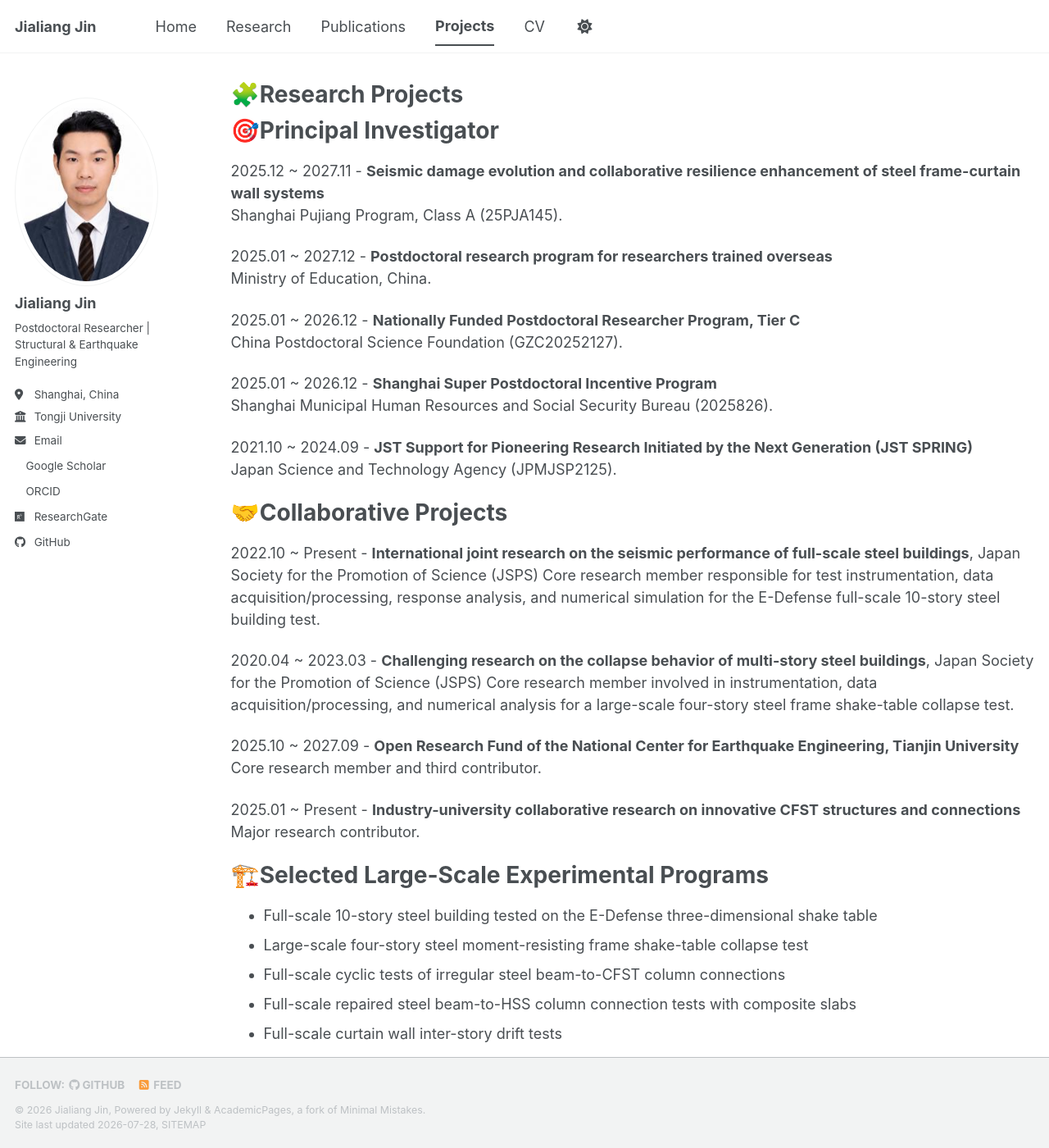
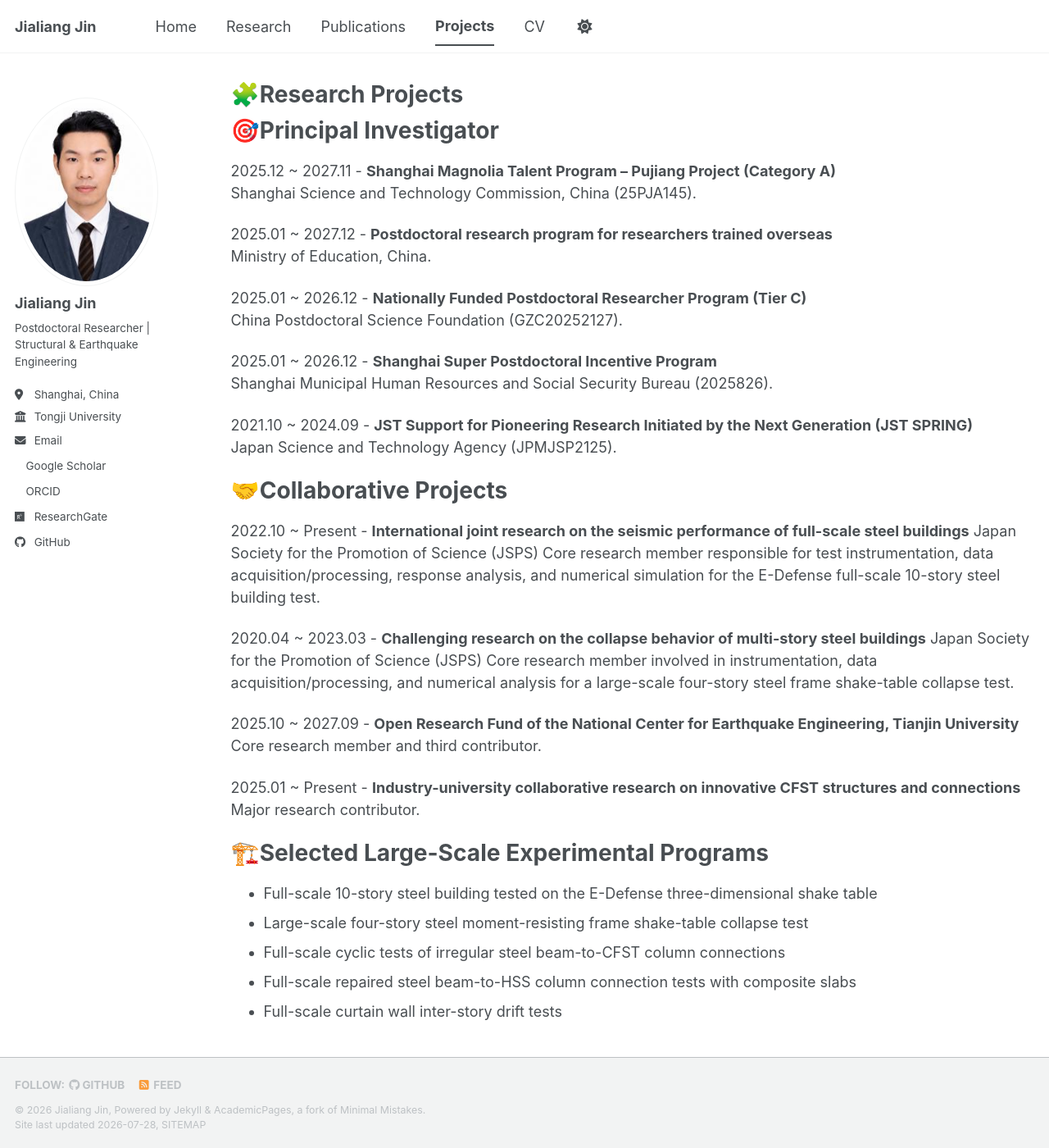
Before and after one commit to jialiangjin/jialiangjin.github.io, a Jekyll site: the page built from _pages/projects.md, in a window 1280 px wide and 1400 px high. Shown: the whole window at 82% size. Built offline with Jekyll 4.4.1, drawn with Linux system fonts in a browser that asks for light colours; a style sheet for code colours, icons or effects is not loaded.

Commit message:
Update projects.md

```diff
--- a/_pages/projects.md
+++ b/_pages/projects.md
@@ -8,13 +8,13 @@ author_profile: true
 🎯Principal Investigator
 ======
 
-2025.12 ~ 2027.11 - **Seismic damage evolution and collaborative resilience enhancement of steel frame-curtain wall systems**
-Shanghai Pujiang Program, Class A (25PJA145).
+2025.12 ~ 2027.11 - **Shanghai Magnolia Talent Program – Pujiang Project (Category A)**
+Shanghai Science and Technology Commission, China (25PJA145).
 
 2025.01 ~ 2027.12 - **Postdoctoral research program for researchers trained overseas**
 Ministry of Education, China.
 
-2025.01 ~ 2026.12 - **Nationally Funded Postdoctoral Researcher Program, Tier C**
+2025.01 ~ 2026.12 - **Nationally Funded Postdoctoral Researcher Program (Tier C)**
 China Postdoctoral Science Foundation (GZC20252127).
 
 2025.01 ~ 2026.12 - **Shanghai Super Postdoctoral Incentive Program**
@@ -26,10 +26,12 @@ Japan Science and Technology Agency (JPMJSP2125).
 🤝Collaborative Projects
 ======
 
-2022.10 ~ Present - **International joint research on the seismic performance of full-scale steel buildings**, Japan Society for the Promotion of Science (JSPS)
+2022.10 ~ Present - **International joint research on the seismic performance of full-scale steel buildings**
+Japan Society for the Promotion of Science (JSPS)
 Core research member responsible for test instrumentation, data acquisition/processing, response analysis, and numerical simulation for the E-Defense full-scale 10-story steel building test.
 
-2020.04 ~ 2023.03 - **Challenging research on the collapse behavior of multi-story steel buildings**, Japan Society for the Promotion of Science (JSPS)
+2020.04 ~ 2023.03 - **Challenging research on the collapse behavior of multi-story steel buildings**
+Japan Society for the Promotion of Science (JSPS)
 Core research member involved in instrumentation, data acquisition/processing, and numerical analysis for a large-scale four-story steel frame shake-table collapse test.
 
 2025.10 ~ 2027.09 - **Open Research Fund of the National Center for Earthquake Engineering, Tianjin University**
```
